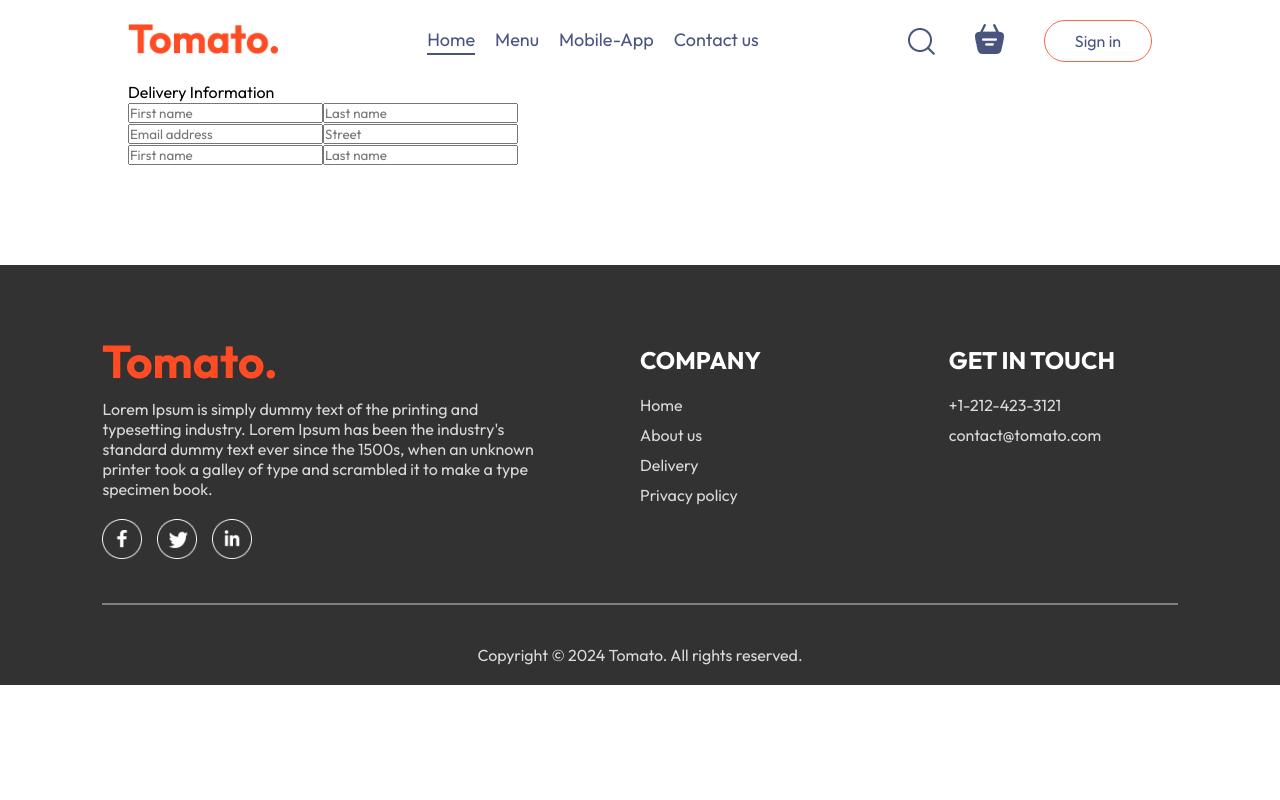
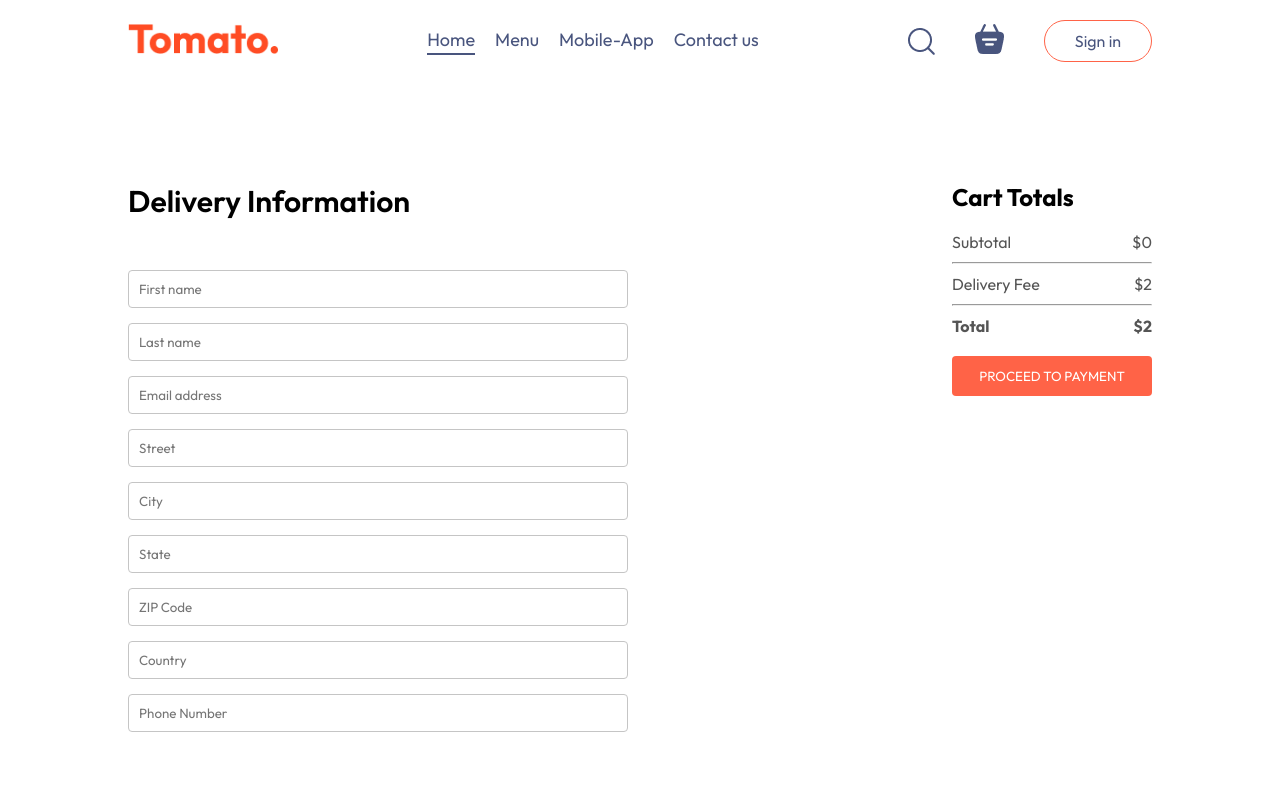
Before and after one commit to suisashehi/food-delivery, a React (Vite) app: page /order in a window 1280 px wide. Shown: the top 800 px of the page. Built offline with nearby package versions, Linux system fonts and the light colour scheme.

Commit message:
added delivery information form fields for user input and integrated CartTotal component and context in PlaceOrder page

```diff
--- a/src/assets/pages/Home/Home.jsx
+++ b/src/assets/pages/Home/Home.jsx
@@ -3,7 +3,6 @@ import './Home.css'
 import Header from '../../../components/Header/Header'
 import ExploreMenu from '../../../components/ExploreMenu/ExploreMenu'
 import FoodDisplay from '../../../components/FoodDisplay/FoodDisplay'
-import App from '../../../App'
 import AppDownload from '../../../components/AppDownload/AppDownload'
 
 const Home = () => {
--- a/src/assets/pages/PlaceOrder/PlaceOrder.css
+++ b/src/assets/pages/PlaceOrder/PlaceOrder.css
@@ -0,0 +1,31 @@
+.place-order{
+    display: flex;
+    align-items: start;
+    justify-content: space-between;
+    gap: 50px;
+    margin-top: 100px;
+}
+
+.place-order-left{
+    width: 100%;
+    max-width: max(30%,500px);
+}
+
+.place-order-left .title{
+    font-size: 30px;
+    font-weight: 600;
+    margin-bottom: 50px;
+}
+
+.place-order-left input{
+    margin-bottom: 15px;
+    width: 100%;
+    padding: 10px;
+    border: 1px solid #c5c5c5;
+    border-radius: 4px;
+    outline-color: tomato;
+}
+
+.multi-fields{
+
+}
--- a/src/assets/pages/PlaceOrder/PlaceOrder.jsx
+++ b/src/assets/pages/PlaceOrder/PlaceOrder.jsx
@@ -1,7 +1,11 @@
-import React from 'react'
+import React, { useContext } from 'react'
 import './PlaceOrder.css'
+import { StoreContext } from '../../../context/StoreContext';
 
 const PlaceOrder = () => {
+
+  const {getTotalCartAmout} = useContext(StoreContext);
+
   return (
     <form className='place-order'>
       <div className="place-order-left">
@@ -13,12 +17,37 @@ const PlaceOrder = () => {
         <input type="email" placeholder='Email address' />
         <input type="text" placeholder='Street'/>
         <div className="multi-fields">
-          <input type="text" placeholder='First name' />
-          <input type="text" placeholder='Last name'/>
+          <input type="text" placeholder='City' />
+          <input type="text" placeholder='State'/>
         </div>
+           <div className="multi-fields">
+          <input type="text" placeholder='ZIP Code' />
+          <input type="text" placeholder='Country'/>
+        </div>
+        <input type="text" placeholder='Phone Number' />
+
       </div>
       <div className="place-order-right">
-
+             <div className="cart-total">
+          <h2>Cart Totals</h2>
+          <div>
+            <div className="cart-total-details">
+              <p>Subtotal</p>
+              <p>${getTotalCartAmout()}</p>
+            </div>
+            <hr />
+            <div className="cart-total-details">
+              <p>Delivery Fee</p>
+              <p>${2}</p>
+            </div>
+            <hr />
+            <div className="cart-total-details">
+              <b>Total</b>
+              <b>${getTotalCartAmout()+2}</b>
+            </div>
+          </div>
+          <button>PROCEED TO PAYMENT</button>
+        </div>
       </div>
     </form>
   )
--- a/src/main.jsx
+++ b/src/main.jsx
@@ -5,10 +5,17 @@ import App from "./App.jsx";
 import { BrowserRouter } from "react-router-dom";
 import StoreContextProvider from "./context/StoreContext.jsx";
 
-createRoot(document.getElementById("root")).render(
+const root = document.getElementById("root");
+if (!root) {
+  console.error("Root element not found");
+} else {
+  createRoot(root).render(
+    <StrictMode>
       <BrowserRouter>
         <StoreContextProvider>
           <App />
         </StoreContextProvider>
       </BrowserRouter>
+    </StrictMode>
   );
+}
```
Lines whose indentation alone changed are shown as unchanged.
